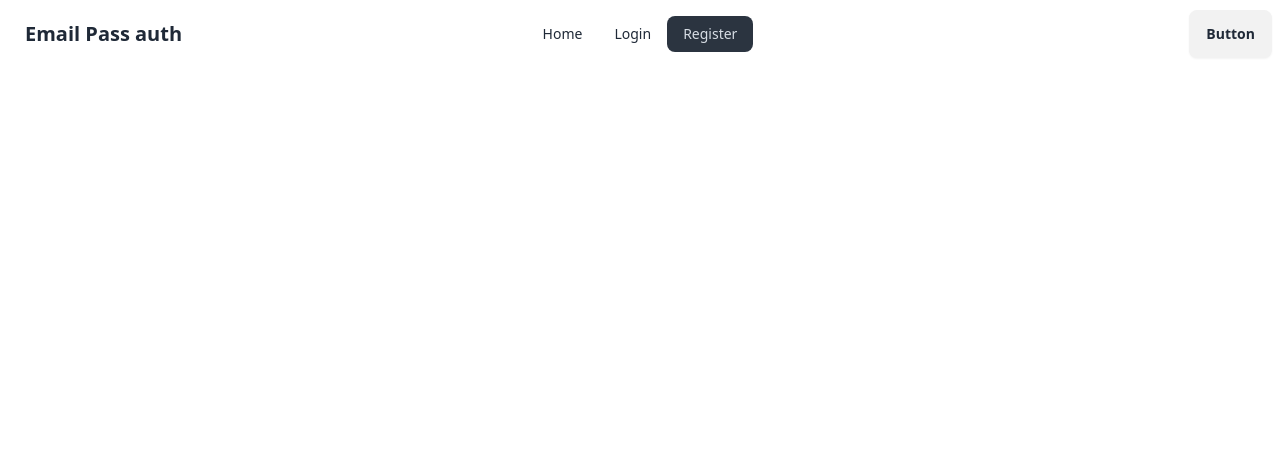
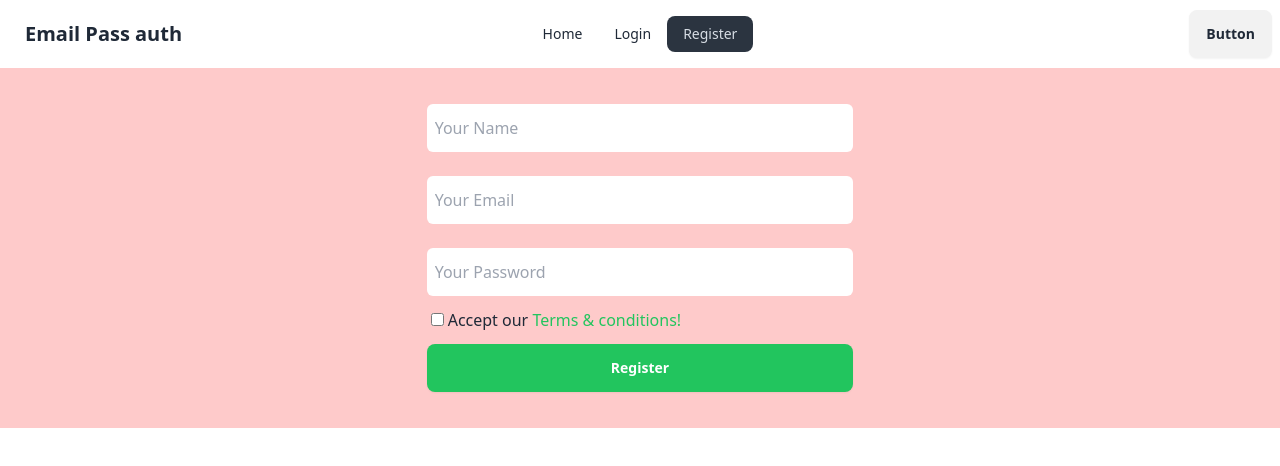
Before and after one commit to cssmh/emailpass-auth-recap, a React (Vite) app: page /reg in a window 1280 px wide. Shown: the top 466 px of the page. Built offline with nearby package versions, Linux system fonts and the light colour scheme.

Commit message:
sign up completed

```diff
--- a/src/Component/Home/Home.jsx
+++ b/src/Component/Home/Home.jsx
@@ -1,7 +1,7 @@
 const Home = () => {
   return (
     <div>
-      <div className="hero min-h-[90vh] bg-base-200">
+      <div className="hero min-h-[80vh] bg-base-200">
         <div className="hero-content flex-col lg:flex-row">
           <img
             src="https://daisyui.com/images/stock/photo-1635805737707-575885ab0820.jpg"
--- a/src/Component/Login/Login.jsx
+++ b/src/Component/Login/Login.jsx
@@ -1,7 +1,6 @@
 const Login = () => {
   return (
-    <div>
-      <div className="hero min-h-[90vh] bg-base-200">
+      <div className="hero min-h-[80vh] bg-base-200">
         <div className="hero-content flex-col lg:flex-row-reverse">
           <div className="text-center lg:text-left">
             <h1 className="text-5xl font-bold">Login now!</h1>
@@ -50,7 +49,6 @@ const Login = () => {
           </div>
         </div>
       </div>
-    </div>
   );
 };
 
--- a/src/Component/Register/Register.jsx
+++ b/src/Component/Register/Register.jsx
@@ -1,9 +1,105 @@
+import { createUserWithEmailAndPassword } from "firebase/auth";
+import auth from "../../Firebase/firebase.config";
+import { useState } from "react";
 const Register = () => {
-    return (
-        <div>
+  const [showError, setShowError] = useState("");
+  const [showSuccess, setShowSuccess] = useState("");
 
+  const handleSignUpButton = (e) => {
+    e.preventDefault();
+    const name = e.target.name.value;
+    const email = e.target.email.value;
+    const password = e.target.password.value;
+    const terms = e.target.terms.checked;
+    // console.log(email, name, password, terms);
+
+    // Erase first
+    setShowError("");
+    setShowSuccess("");
+    // Erase first end
+
+    if (name.length < 3) {
+      setShowError("Use your proper name!");
+      return;
+    } else if (!/[A-Z]/.test(password)) {
+      setShowError("Must Use one uppercase letter in password!");
+      return;
+    } else if (password.length < 6) {
+      setShowError("Please insert at least 6 length password or more!");
+      return;
+    } else if (!terms) {
+      setShowError("Accept terms and condition first!");
+      return;
+    }
+
+    createUserWithEmailAndPassword(auth, email, password)
+      .then((res) => {
+        setShowSuccess("User Sign Up successful")
+        console.log(res.user);
+      })
+      .catch((err) => {
+        setShowError(err.message)
+        console.log(err.message);
+      });
+  };
+
+  return (
+    <div>
+      <div className="bg-red-200">
+        <div className="w-1/3 mx-auto">
+          <form onSubmit={handleSignUpButton}>
+            <div className="text-center py-9">
+              <input
+                className="w-full py-3 px-2 rounded-md"
+                placeholder="Your Name"
+                type="text"
+                name="name"
+                id="1"
+                required
+              />
+              <br></br>
+              <br></br>
+              <input
+                className="w-full py-3 px-2 rounded-md"
+                placeholder="Your Email"
+                type="email"
+                name="email"
+                id="2"
+                required
+              />
+              <br></br>
+              <br></br>
+              <input
+                className="w-full py-3 px-2 rounded-md"
+                placeholder="Your Password"
+                type="password"
+                name="password"
+                id="3"
+                required
+              />
+              <br></br>
+              <div className="my-3 text-left ml-1">
+                <input type="checkbox" name="terms" id="" />
+                <label className="ml-1" htmlFor="terms">
+                  Accept our{" "}
+                  <a href="/reg" className="text-green-500">
+                    Terms & conditions!
+                  </a>
+                </label>
+              </div>
+              <button className="btn hover:bg-green-400 bg-green-500 border-none text-white w-full">
+                Register
+              </button>
+            </div>
+          </form>
         </div>
-    );
+      </div>
+      <div className="pt-3 pb-6 w-1/3 mx-auto">
+        {showError && <p className="text-red-600">{showError}</p>}
+        {showSuccess && <p className="text-green-500">{showSuccess}</p>}
+      </div>
+    </div>
+  );
 };
 
 export default Register;
```
